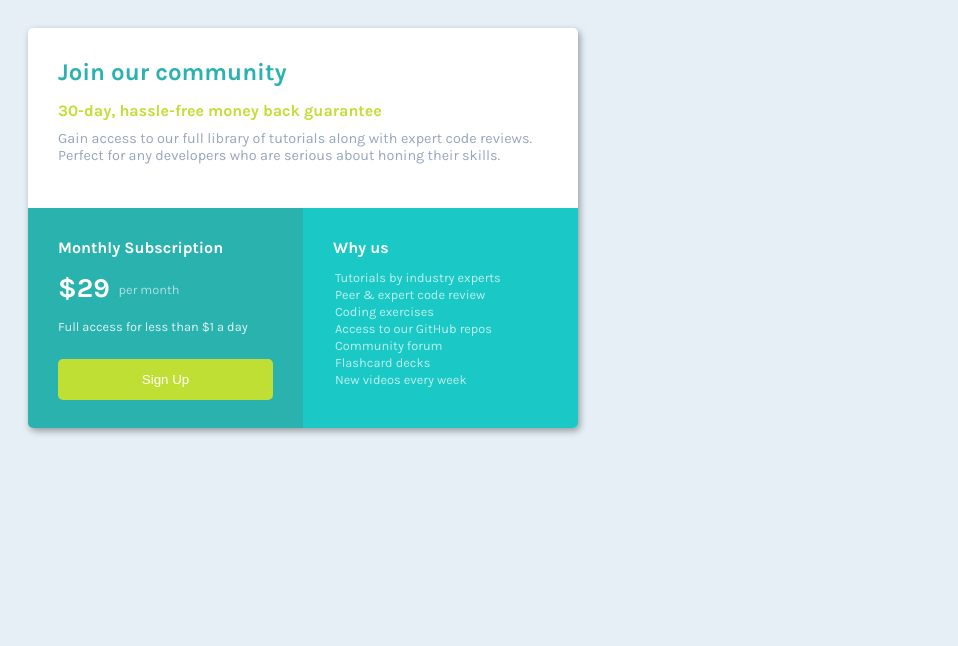
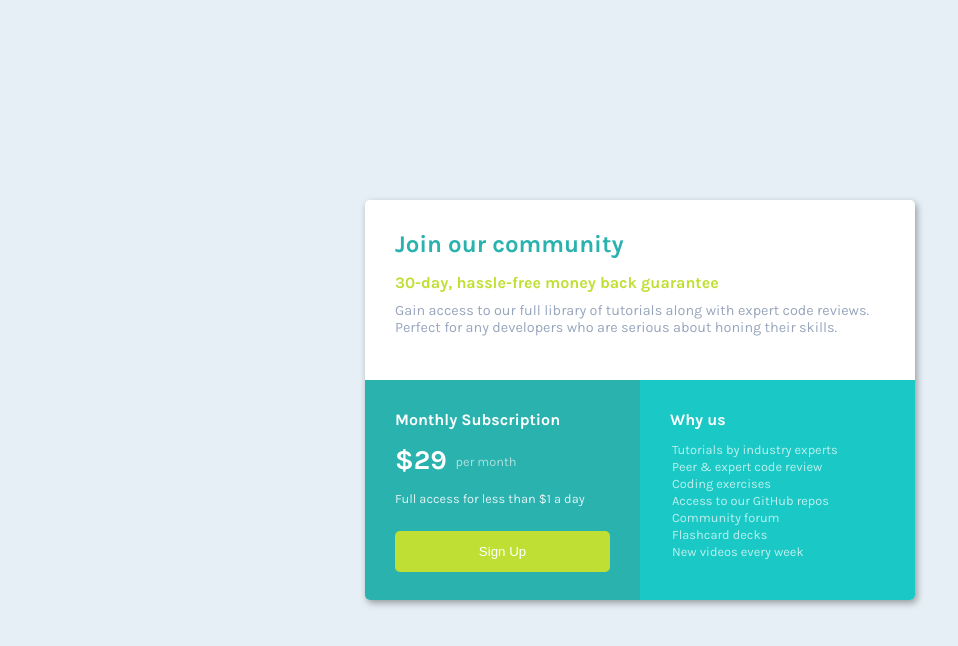
Before and after one commit to tamkoro/pricing-card-frontend-mentor-challenge, a plain HTML site: page index.html in a window 1280 px wide. Shown: the whole page, without its empty margins (0-958 px from the left). Drawn offline with Linux system fonts and the light colour scheme.

Commit message:
Update style.css

```diff
--- a/style.css
+++ b/style.css
@@ -19,6 +19,10 @@ h2, h4, p {
 }
 
 #card {
+  position: relative;
+  left: 50%;
+  top: 50%;
+  transform: translate(-50%, -50%);
   width: 550px;
   height: 400px;
   box-shadow: 2px 3px 7px 0px rgba(0,0,0,0.35);
```
